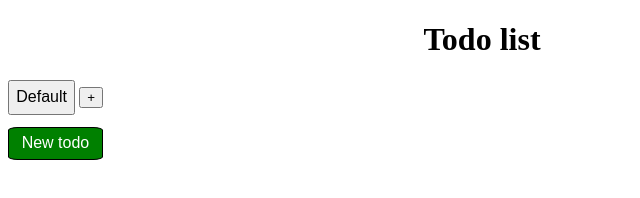
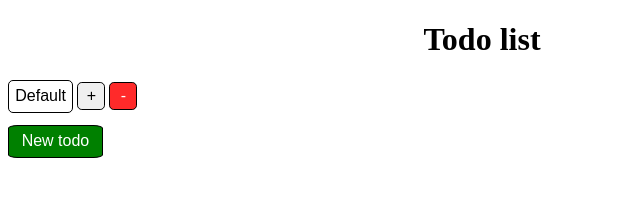
Before and after one commit to Ep1ore/Todo-list, a website built with webpack: page dist/index.html in a window 1280 px wide. Shown: the whole page, without its empty margins (0-640 px from the left). Built offline with nearby package versions, Linux system fonts and the light colour scheme.

Commit message:
Changed design of projects div

```diff
--- a/src/style.css
+++ b/src/style.css
@@ -20,7 +20,8 @@
 }
 
 .current-project {
-    border: none;
+    border: 1px solid black;
+    border-radius: 5px;
     background-color: white;
 }
 
@@ -28,6 +29,18 @@
     font-size: 1rem;
     padding: .5%;
     margin-bottom: 1%;
+}
+
+.delete-project-btn, .add-project-btn {
+    font-size: 1rem;
+    border: 1px solid black;
+    border-radius: 0.3rem;
+    height: 1.75rem;
+    width: 1.75rem;
+}
+
+.delete-project-btn {
+    color: white;
 }
 
 .todo-div {
@@ -50,7 +63,7 @@
     margin-bottom: 10px;
 }
 
-.btn-div > *:hover {
+.btn-div > *:hover, .add-project-btn:hover, .delete-project-btn:hover, .project-btn:hover {
     cursor: pointer;
 }
 
@@ -58,11 +71,11 @@
     background-color: lightgray;
 }
 
-.delete-btn:hover {
+.delete-btn:hover, .delete-project-btn:hover {
     background-color: rgb(210, 1, 1);
 }
 
-.delete-btn {
+.delete-btn, .delete-project-btn {
     background-color: rgb(255, 42, 42);
 }
 
```
Also changed, not shown: dist/index.html.
